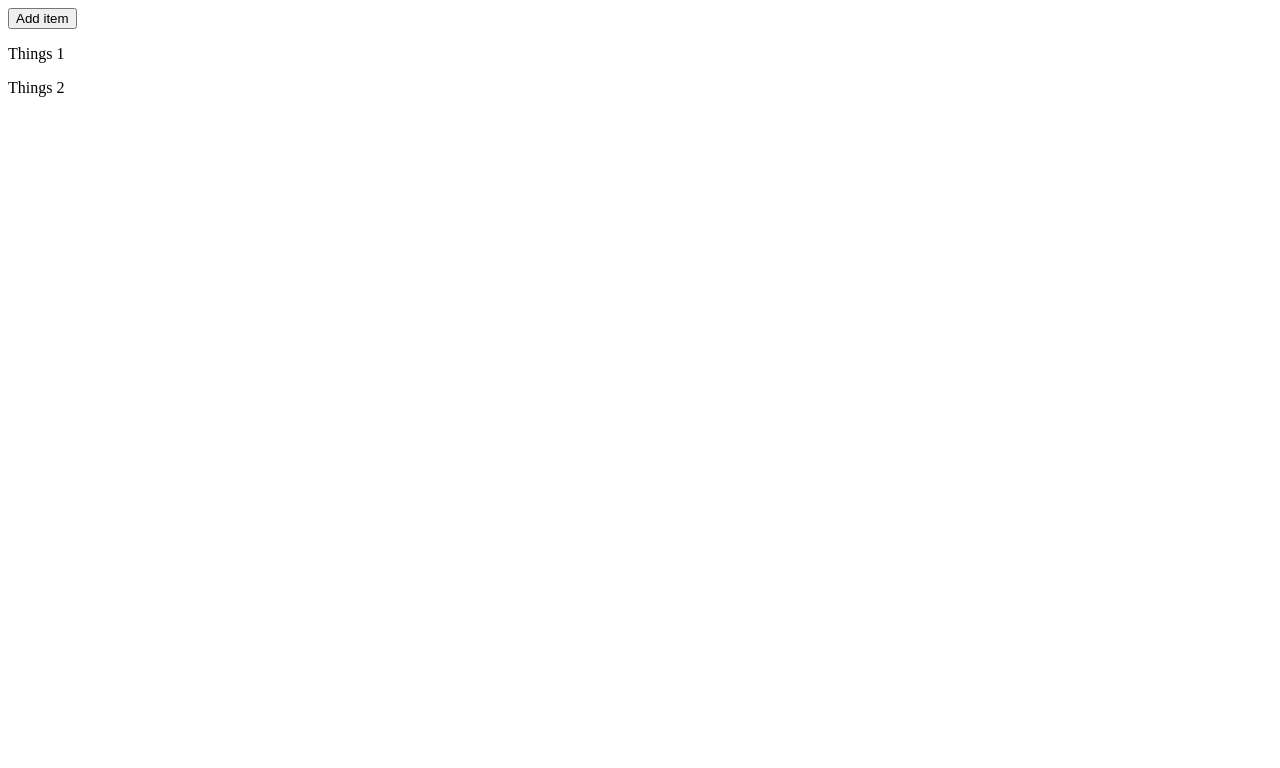
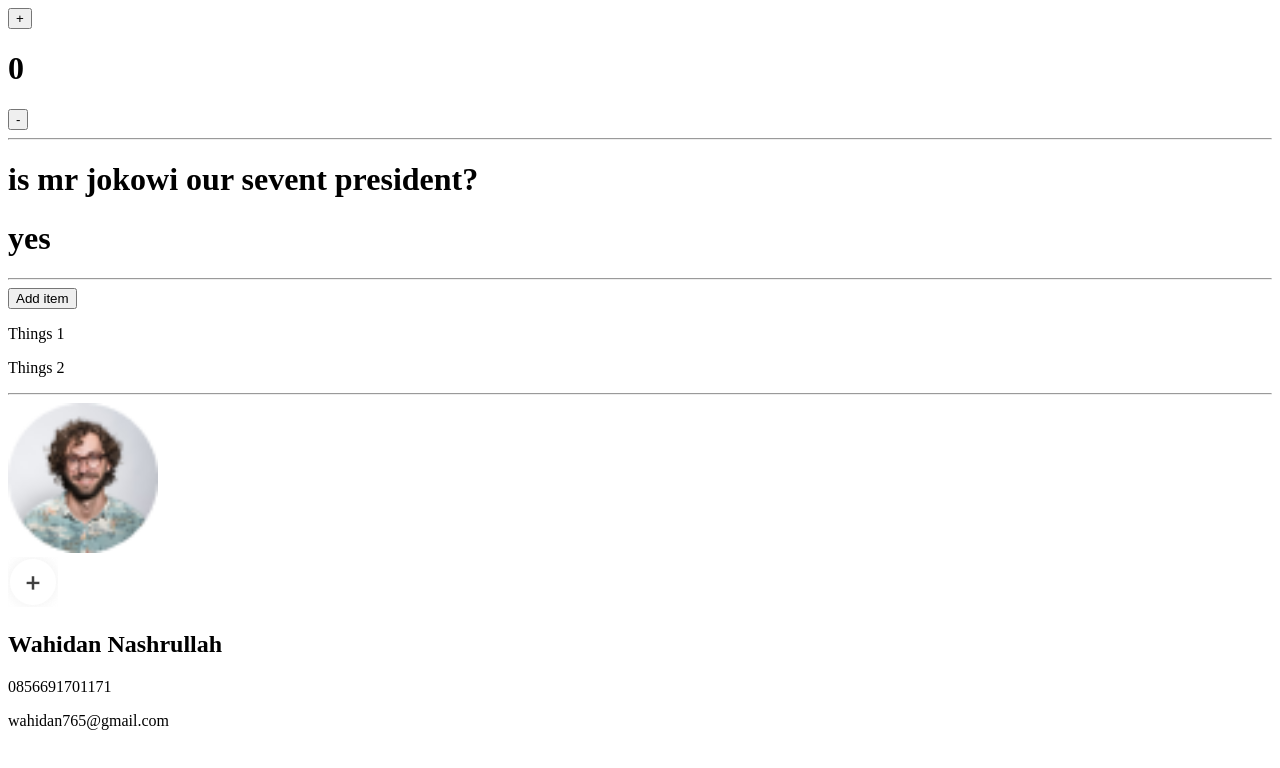
Before and after one commit to KingWahid/Learn-react-basic, a React (Vite) app: page / in a window 1280 px wide. Shown: the top 768 px of the page. Built offline with nearby package versions, Linux system fonts and the light colour scheme.

Commit message:
making program add contact using complex state

```diff
--- a/src/App.jsx
+++ b/src/App.jsx
@@ -2,13 +2,18 @@ import React from 'react'
 import Question from './BasicPraktik/Question'
 import Counter from './BasicPraktik/Counter'
 import StateArray from './BasicPraktik/StateArray'
+import StateObject from './BasicPraktik/StateObject'
 
 const App = () => {
   return (
     <div>
-        {/* <Counter/>
-        <Question/> */}
+        <Counter/>
+        <hr/>
+        <Question/>
+        <hr/>
         <StateArray />
+        <hr/>
+        <StateObject/>
     </div>
   )
 }
--- a/src/BasicPraktik/Question.jsx
+++ b/src/BasicPraktik/Question.jsx
@@ -7,9 +7,9 @@ const Question = () => {
     }
   return (
     <div>
-        <h1>Do i feel like going out tonight</h1>
+        <h1>is mr jokowi our sevent president?</h1>
         <div onClick={changeMind}>
-            <h1>{isGoingOut ? "yes" : "no"}</h1>
+            <h1 style={{cursor: 'pointer'}}>{isGoingOut ? "yes" : "no"}</h1>
         </div>
     </div>
   )
--- /dev/null
+++ b/src/BasicPraktik/StateObject.jsx
@@ -0,0 +1,34 @@
+import React, { useState } from 'react'
+
+const StateObject = () => {
+    const [contact, setContact] = useState({
+        firstName: "Wahidan",
+        lastName: "Nashrullah",
+        phone: "0856691701171",
+        email: "wahidan765@gmail.com",
+        isAdd: false
+    })
+
+    let addIcon = contact.isAdd ? "green.png" : "white.png"
+    function toggleAdd (){
+        setContact(prevContact => ({
+            ...prevContact,
+            isAdd: !prevContact.isAdd
+        }))
+    }
+  return (
+    <main>
+        <article className="card">
+            <img src="profile_image.png" alt="" className="card-img" width={150}/>
+            <div className="card-favorite">
+                <img src={`add_icon_${addIcon}`} alt="" onClick={toggleAdd}/>
+                <h2 className="card-name">{contact.firstName} {contact.lastName}</h2>
+                <p className="card-contact">{contact.phone}</p>
+                <p className="card-contact">{contact.email}</p>
+            </div>
+        </article>
+    </main>
+  )
+}
+
+export default StateObject
```
Also changed, not shown: public/add_icon_green.png (added), public/add_icon_white.png (added).
